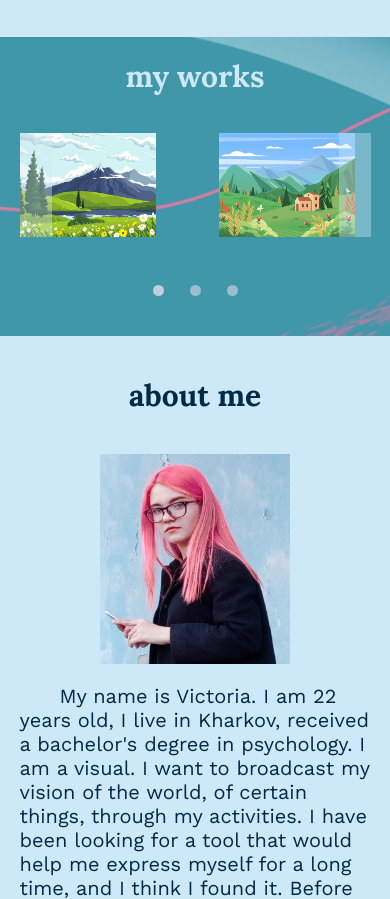
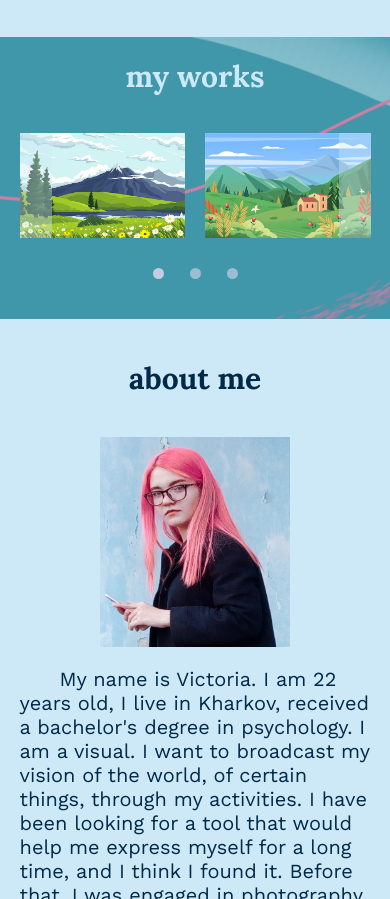
Before and after one commit to metamodernistka/test2, a plain HTML site: page index.html in a window 390 px wide. Shown: the part 2203-3102 px from the top of the page. Drawn offline with nearby package versions, Linux system fonts and the light colour scheme.

Commit message:
update adaptive slider

```diff
--- a/main.css
+++ b/main.css
@@ -350,7 +350,7 @@ padding: 15px 19px 15px 20px;
 
 .works-title {
     padding-top: 20px;
-    padding-bottom: 70px;
+    padding-bottom: 30px;
     text-align: center;
     color: #CDE8F6;
     font-family: 'Lora',sans-serif;
@@ -361,7 +361,6 @@ padding: 15px 19px 15px 20px;
 .card_wrapper {
     display: none;
     width: 100%;
-    height: 371px;
 }
 
 .card_wrapper.active {
@@ -373,7 +372,6 @@ padding: 15px 19px 15px 20px;
     justify-content: space-between;
     align-items: flex-end;
     position: relative;
-    height: 371px;
 }
 
 #btn-prev, #btn-next {
@@ -416,7 +414,6 @@ padding: 15px 19px 15px 20px;
     margin-top: 30px;
     display: flex;
     justify-content: center;
-    padding-top: 18px;
     z-index: 10000;
 }
 
@@ -572,11 +569,20 @@ padding: 15px 19px 15px 20px;
     display: none;
 }
 
+
 /*Responsive*/
 /*992px - 1200px*/
 @media  screen and (max-width: 1200px){
     .container {
         width: 960px;
+    }
+
+    .wrapper-item {
+        padding-right: 20px;
+    }
+
+    .wrapper-item:last-child {
+        padding-right: 0;
     }
 
     .intro {
@@ -651,12 +657,12 @@ padding: 15px 19px 15px 20px;
 
 
     .card-item {
-        width: auto;
-        height: 371px;
+        width: 100%;
+        height: auto;
     }
     .pic_slider {
-        width: 450px;
-        height: 371px;
+        width: 100%;
+        height: auto;
     }
 
     #btn-prev, #btn-next {
@@ -695,21 +701,30 @@ padding: 15px 19px 15px 20px;
         width: 720px;
     }
 
+    .wrapper-item {
+        padding-right: 20px;
+    }
+
+    .wrapper-item:last-child {
+        padding-right: 0;
+    }
+
+    .works-title {
+        font-size: 36px;
+    }
+
+    .about-title {
+        font-size: 36px;
+        /*padding-bottom: 20px;*/
+    }
+
    .pic_slider {
-       width: 354px;
-       height: 229px;
+       width: 100%;
+       height: auto;
    }
 
    #btn-prev, #btn-next {
        height: 100%;
-   }
-
-   .card {
-       height: 229px;
-   }
-
-   .card_wrapper {
-       height: 229px;
    }
 
     .content-col--first  {
@@ -761,8 +776,8 @@ padding: 15px 19px 15px 20px;
     }
 
     .card-item {
-        width: 354px;
-        height: 217px;
+        width: 100%;
+        height: auto;
     }
 
     .about-text {
@@ -789,22 +804,17 @@ padding: 15px 19px 15px 20px;
         width: 540px;
     }
 
-    .card-item {
-        width: 260px;
-        align-items: center;
-    }
-
     .card {
-        height: 196px;
-    }
-
-    .card_wrapper {
-        height: 209px;
+        padding-top: 0;
     }
 
     .pic_slider {
-        width: 260px;
-        height: 196px;
+        width: 100%;
+        height: auto;
+    }
+
+    #btn-prev, #btn-next {
+        width: 32px;
     }
 
     .header-inner {
@@ -921,9 +931,16 @@ padding: 15px 19px 15px 20px;
     }
 
     .card-item {
-        width: 260px;
-        height: 175px;
-        padding-top: 45px;
+        width: 100%;
+        height: auto;
+    }
+
+    .wrapper-item {
+        padding-right: 20px;
+    }
+
+    .wrapper-item:last-child {
+        padding-right: 0;
     }
 
     .every {
@@ -932,10 +949,6 @@ padding: 15px 19px 15px 20px;
 
     .works-title {
         font-size: 20px;
-    }
-
-    .card {
-        padding-top: 30px;
     }
 
     .about-title {
@@ -966,22 +979,29 @@ padding: 15px 19px 15px 20px;
     }
 
     .card {
-        height: 104px;
         padding-top: 0;
     }
 
     .card-item {
-        width: 152px;
-        height: 127px;
+        width: 100%;
+        height: auto;
+        padding-top: 0;
     }
 
-    .card_wrapper {
-        height: 138px;
+    /*.card_wrapper {*/
+    /*    height: 138px;*/
+    /*}*/
+
+    .pic_slider {
+        width: 100%;
+        height: auto;
+    }
+    .wrapper-item {
+        padding-right: 20px;
     }
 
-    .pic_slider {
-        width: 136px;
-        height: 104px;
+    .wrapper-item:last-child {
+        padding-right: 0;
     }
 
     #btn-prev, #btn-next {
```
